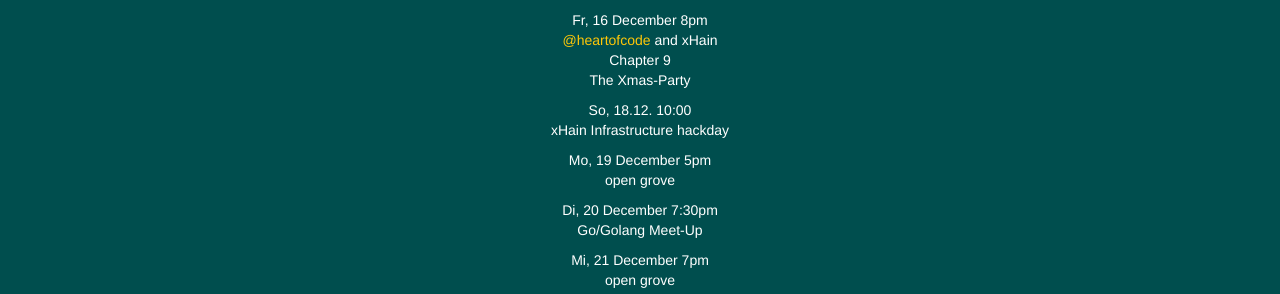
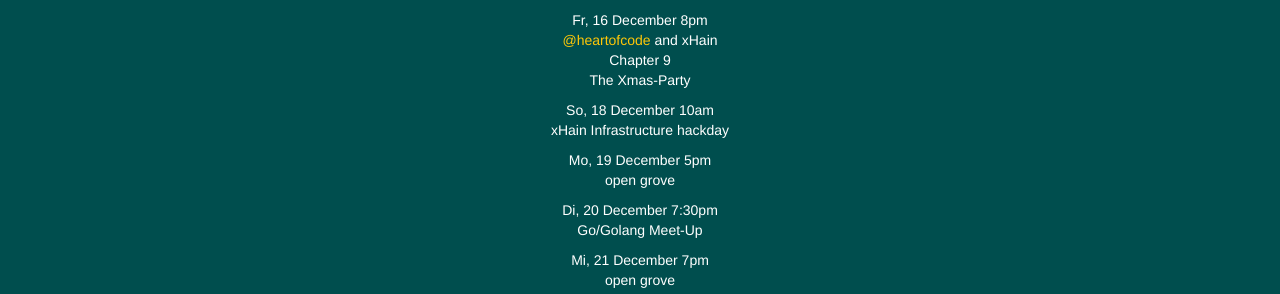
Before and after one commit to xHain-hackspace/xHain-hackspace.github.io, a Jekyll site: the page built from calendar.en.html, in a window 1280 px wide. Shown: the part 683-977 px from the top of the page. Built offline with Jekyll 4.4.1, drawn with Linux system fonts in a browser that asks for light colours.

Commit message:
infrastructure hackney

```diff
--- a/calendar.en.html
+++ b/calendar.en.html
@@ -14,7 +14,7 @@
 		<p>Di, 13 December 8pm<br>CivicHacking</p>
 		<p>Mi, 14 December 7pm<br>open grove</p>
 		<p>Fr, 16 December 8pm<br> <a href="https://twitter.com/heartofcode">@heartofcode</a> and xHain<br>Chapter 9<br>The Xmas-Party</p>
-		<p>So, 18.12. 10:00<br>xHain Infrastructure hackday</p>
+		<p>So, 18 December 10am<br>xHain Infrastructure hackday</p>
 		<p>Mo, 19 December 5pm<br>open grove</p>
 		<p>Di, 20 December 7:30pm<br>Go/Golang Meet-Up</p>
 		<p>Mi, 21 December 7pm<br>open grove</p>
```
